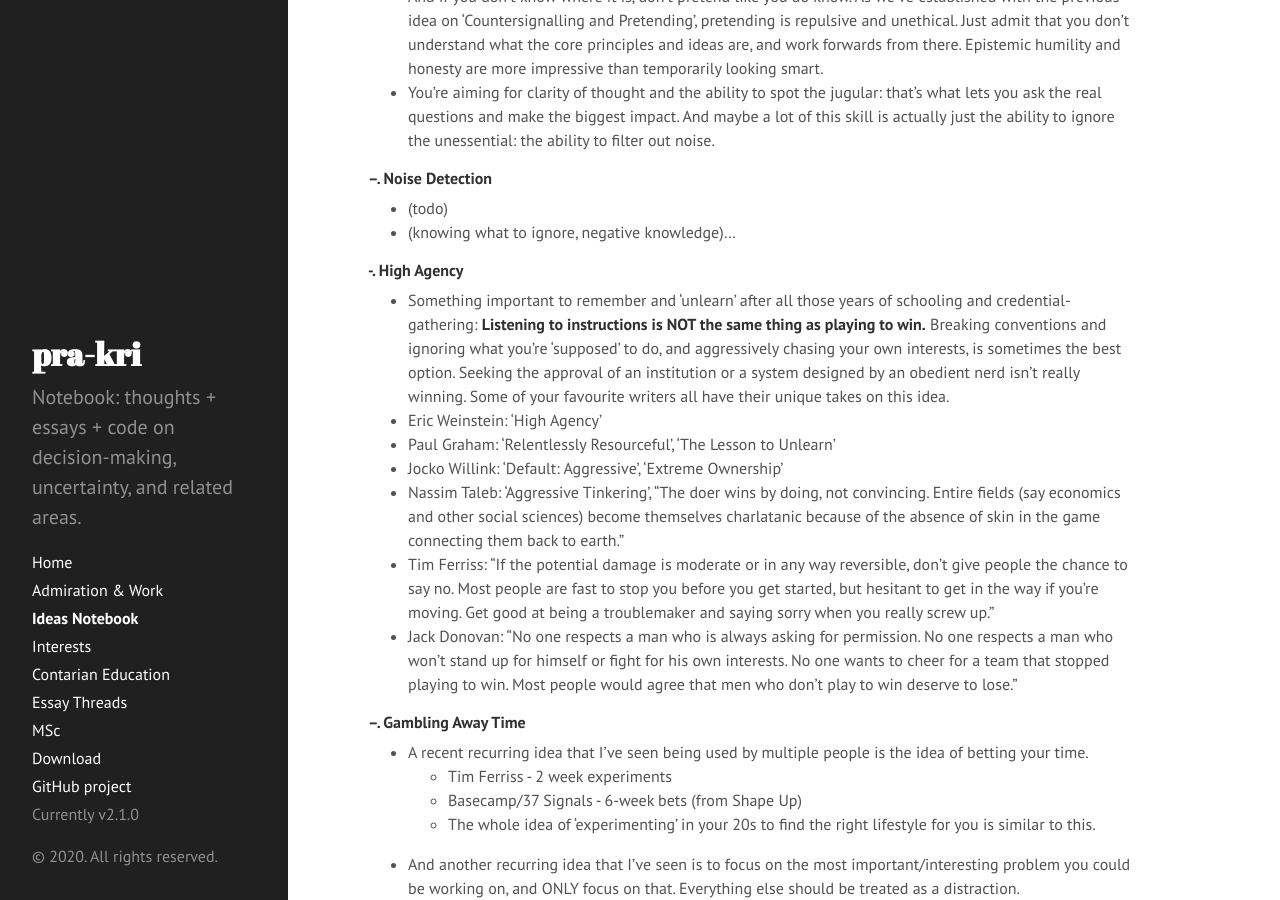
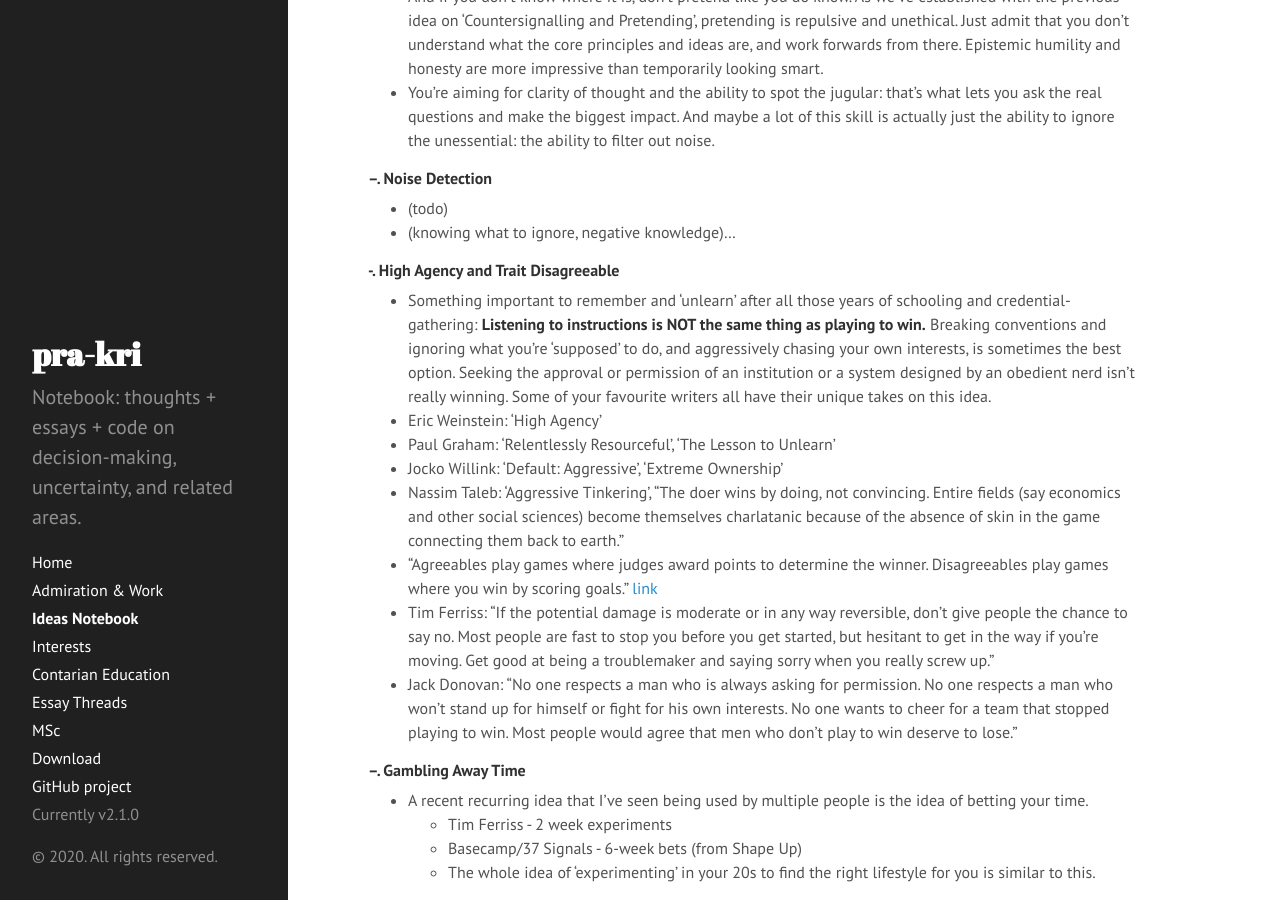
Before and after one commit to pra-kri/pra-kri.github.io, a Jekyll site: the page built from IdeasNotebook.md, in a window 1280 px wide and 900 px high, scrolled down 2780 px. Built offline with Jekyll 4.4.1, drawn with Linux system fonts in a browser that asks for light colours; Markdown is read by kramdown in place of the engine named in the settings.

Commit message:
Update IdeasNotebook.md

```diff
--- a/IdeasNotebook.md
+++ b/IdeasNotebook.md
@@ -63,12 +63,13 @@ Maybe the solution is to work in small selective teams with autonomy and shared
 * (todo)
 * (knowing what to ignore, negative knowledge)...
 
-##### -. High Agency
-* Something important to remember and 'unlearn' after all those years of schooling and credential-gathering: **Listening to instructions is NOT the same thing as playing to win.** Breaking conventions and ignoring what you're 'supposed' to do, and aggressively chasing your own interests, is sometimes the best option. Seeking the approval of an institution or a system designed by an obedient nerd isn't really winning. Some of your favourite writers all have their unique takes on this idea.
+##### -. High Agency and Trait Disagreeable
+* Something important to remember and 'unlearn' after all those years of schooling and credential-gathering: **Listening to instructions is NOT the same thing as playing to win.** Breaking conventions and ignoring what you're 'supposed' to do, and aggressively chasing your own interests, is sometimes the best option. Seeking the approval or permission of an institution or a system designed by an obedient nerd isn't really winning. Some of your favourite writers all have their unique takes on this idea.
 * Eric Weinstein: 'High Agency'
 * Paul Graham: 'Relentlessly Resourceful', 'The Lesson to Unlearn'
 * Jocko Willink: 'Default: Aggressive', 'Extreme Ownership'
 * Nassim Taleb: 'Aggressive Tinkering', "The doer wins by doing, not convincing. Entire fields (say economics and other social sciences) become themselves charlatanic because of the absence of skin in the game connecting them back to earth."
+* "Agreeables play games where judges award points to determine the winner. Disagreeables play games where you win by scoring goals." [link](https://hackernoon.com/nassim-taleb-and-the-disagreeables-35d1f9cfad90)
 * Tim Ferriss: "If the potential damage is moderate or in any way reversible, don't give people the chance to say no. Most people are fast to stop you before you get started, but hesitant to get in the way if you're moving. Get good at being a troublemaker and saying sorry when you really screw up."
 * Jack Donovan: "No one respects a man who is always asking for permission. No one respects a man who won't stand up for himself or fight for his own interests. No one wants to cheer for a team that stopped playing to win. Most people would agree that men who don't play to win deserve to lose."
 
```
